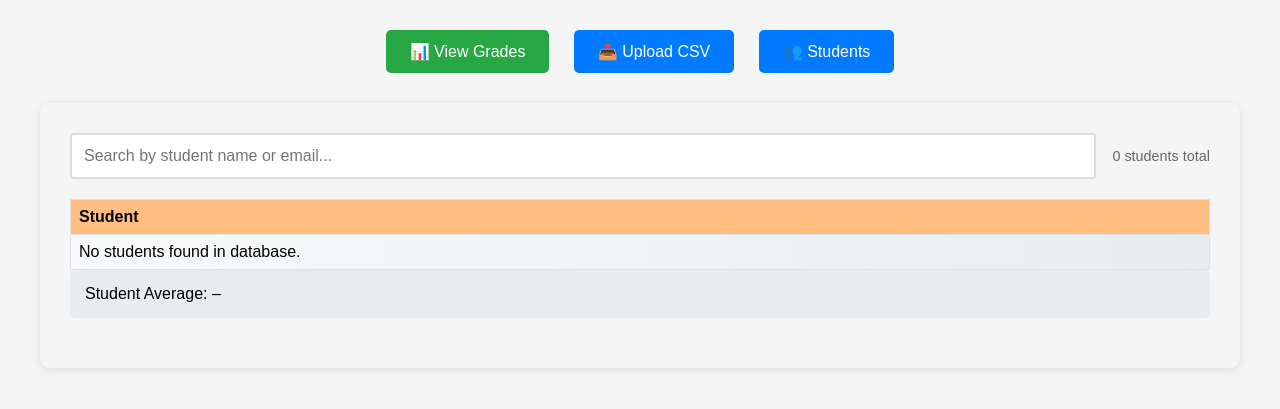
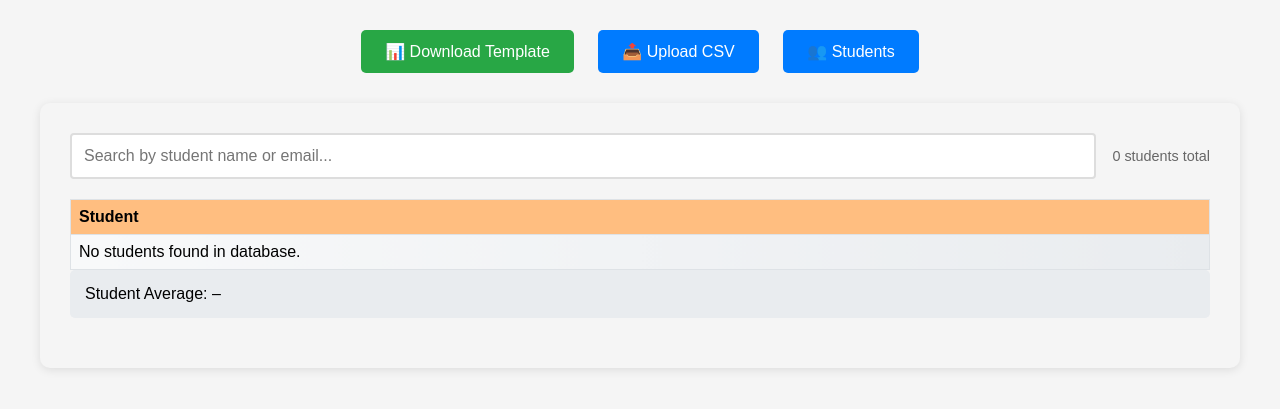
Before and after one commit to thorlorick/database_gradeinsight, a FastAPI app: page /dashboard in a window 1280 px wide. Shown: the part 70-479 px from the top of the page. Run offline with FastAPI, Linux system fonts and the light colour scheme; data that the repository does not hold is empty.

Commit message:
Update dashboard.html

```diff
--- a/templates/dashboard.html
+++ b/templates/dashboard.html
@@ -11,7 +11,7 @@
         <h1>Grade Insight Dashboard</h1>
     </div>
  <div class="navigation">
-        <a href="/dashboard" class="nav-button active">📊 View Grades</a>
+        <a href="/download-template" class="nav-button active">📊 Download Template</a>
         <a href="/upload" class="nav-button">📤 Upload CSV</a>
         <a href="/students" class="nav-button">👥 Students</a>
     </div>
```
